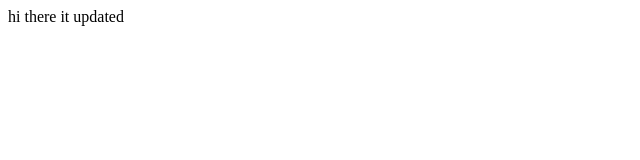
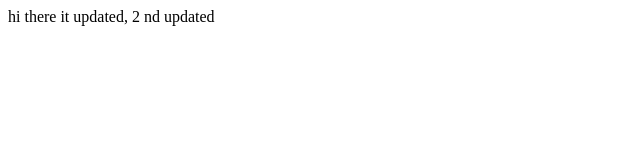
Before and after one commit to Kum4r4n/owlocal-join, a plain HTML site: page index.html in a window 1280 px wide. Shown: the whole page, without its empty margins (0-640 px from the left). Drawn offline with Linux system fonts and the light colour scheme.

Commit message:
added_index_3

```diff
--- a/index.html
+++ b/index.html
@@ -1,6 +1,6 @@
 <html>
   <body>
-hi there it updated
+hi there it updated, 2 nd updated
 
   </body>
 </html>
```
